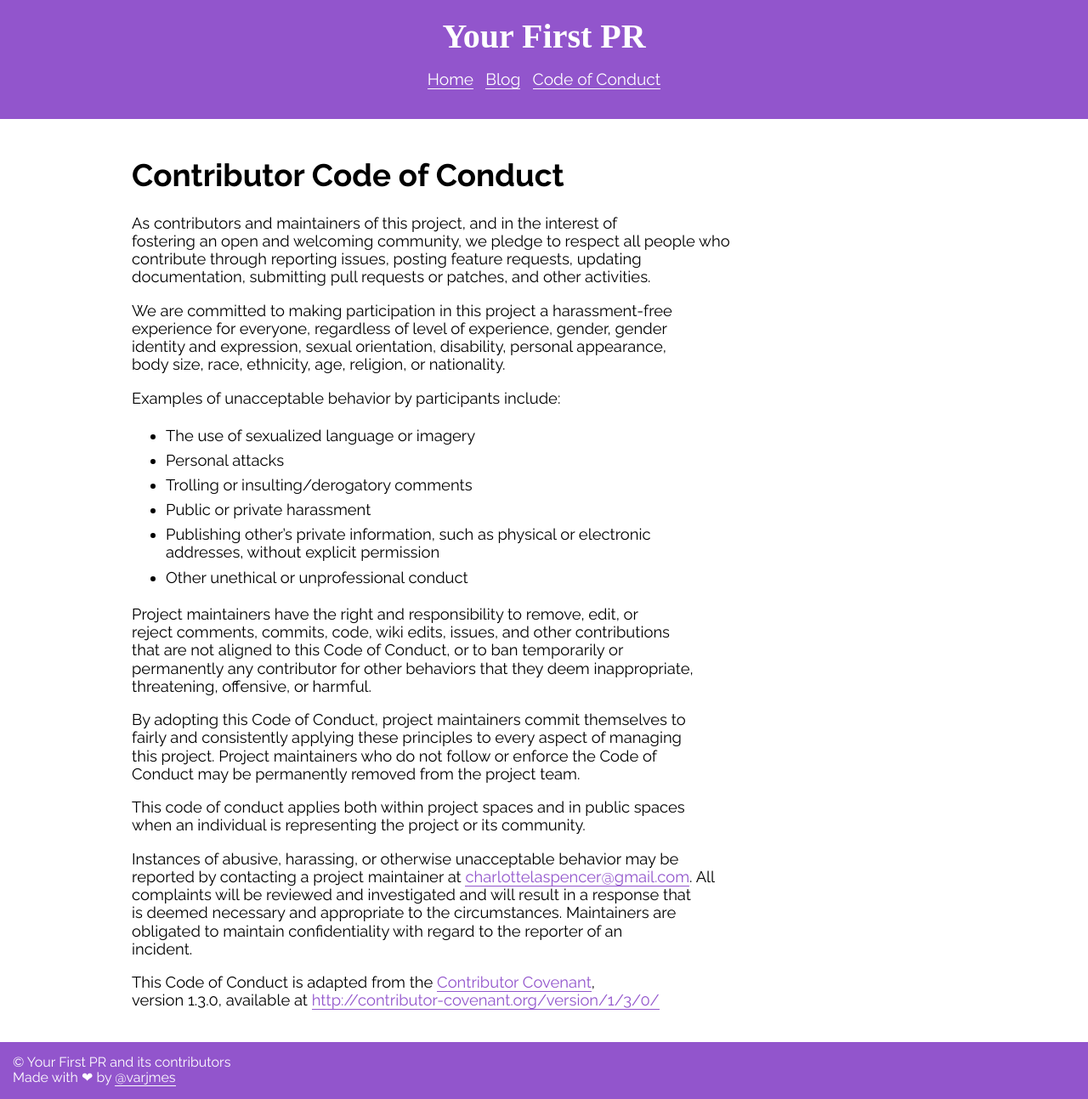
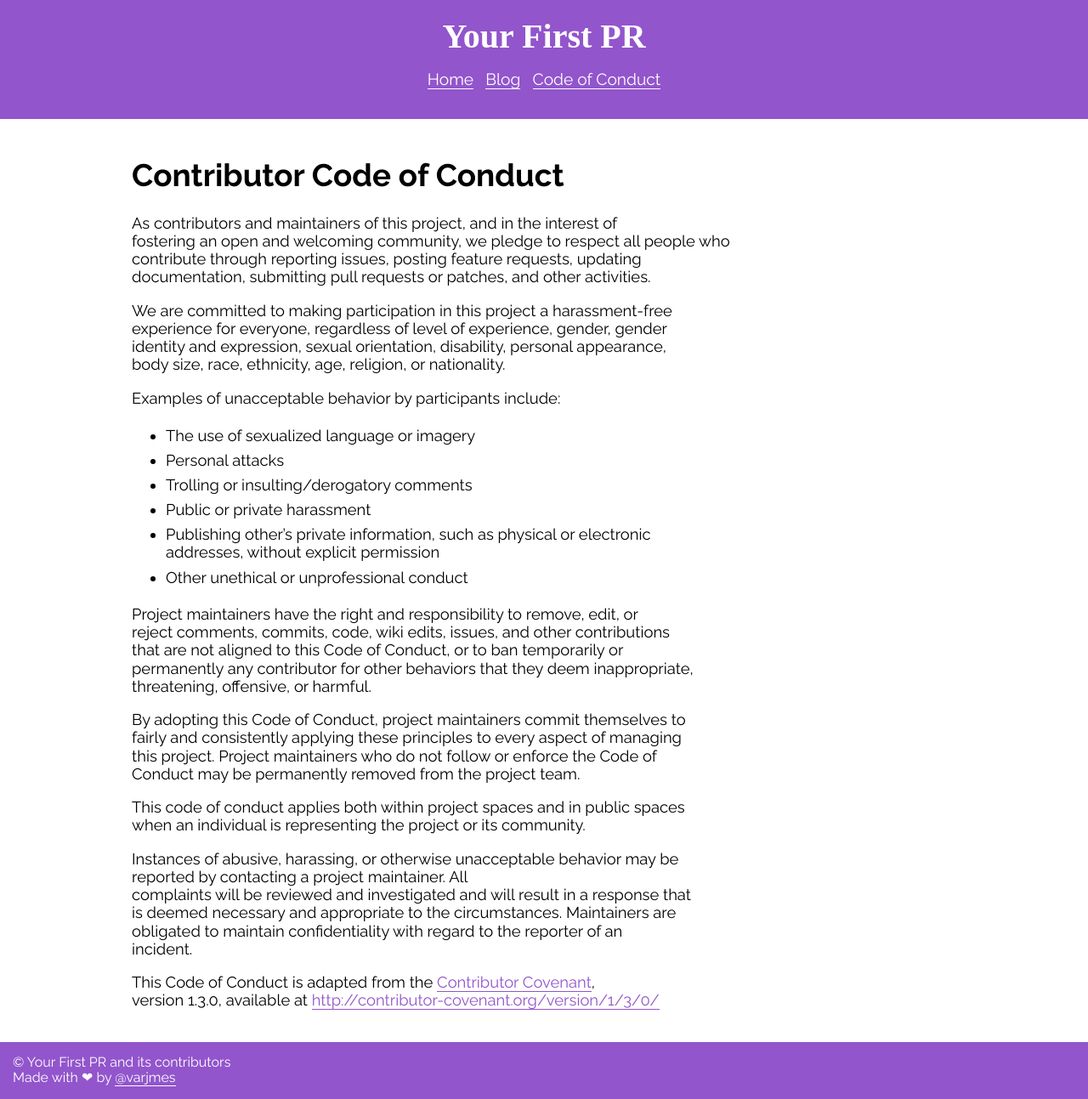
Before and after one commit to yourfirstpr/yourfirstpr.github.io, a Jekyll site: the page built from CODEOFCONDUCT.MD, in a window 1280 px wide. Shown: the whole page at 85% size. Built offline with Jekyll 4.4.1, drawn with Linux system fonts in a browser that asks for light colours; nearby versions of some CDN libraries; some web fonts are replaced; our own code applies the rules of GitHub Pages for plain Markdown files.

Commit message:
Update CODEOFCONDUCT.MD

```diff
--- a/CODEOFCONDUCT.MD
+++ b/CODEOFCONDUCT.MD
@@ -35,7 +35,7 @@ This code of conduct applies both within project spaces and in public spaces
 when an individual is representing the project or its community.
 
 Instances of abusive, harassing, or otherwise unacceptable behavior may be
-reported by contacting a project maintainer at <mailto:charlottelaspencer@gmail.com>. All
+reported by contacting a project maintainer. All
 complaints will be reviewed and investigated and will result in a response that
 is deemed necessary and appropriate to the circumstances. Maintainers are
 obligated to maintain confidentiality with regard to the reporter of an
```
